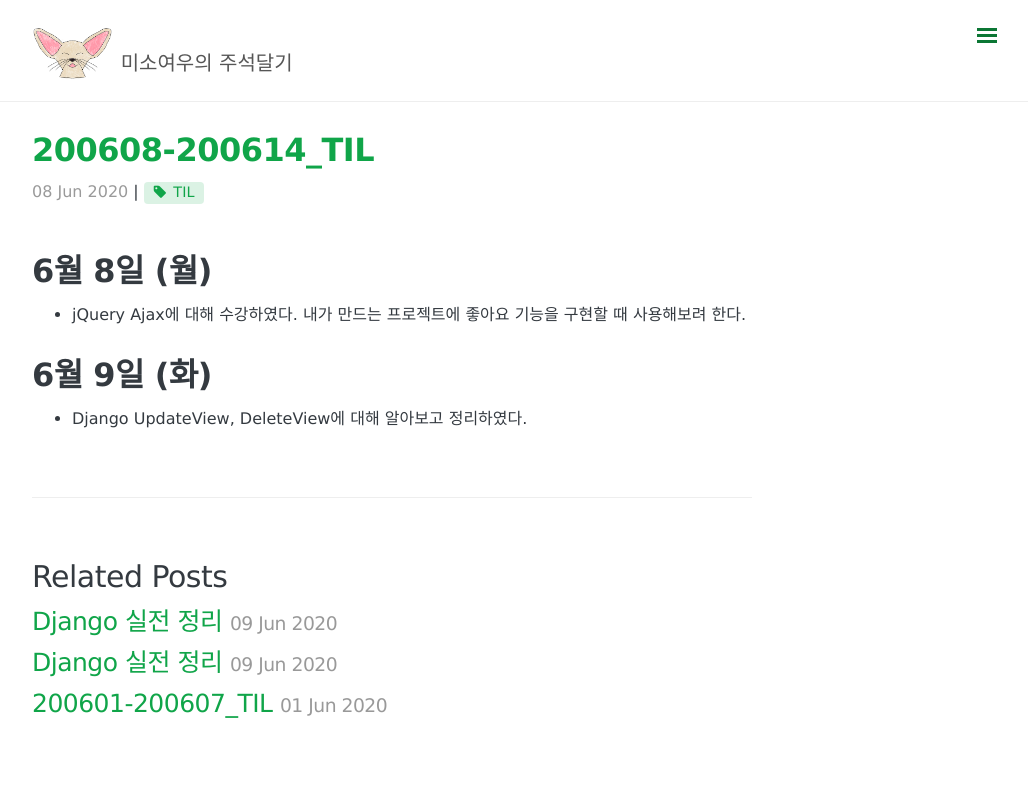
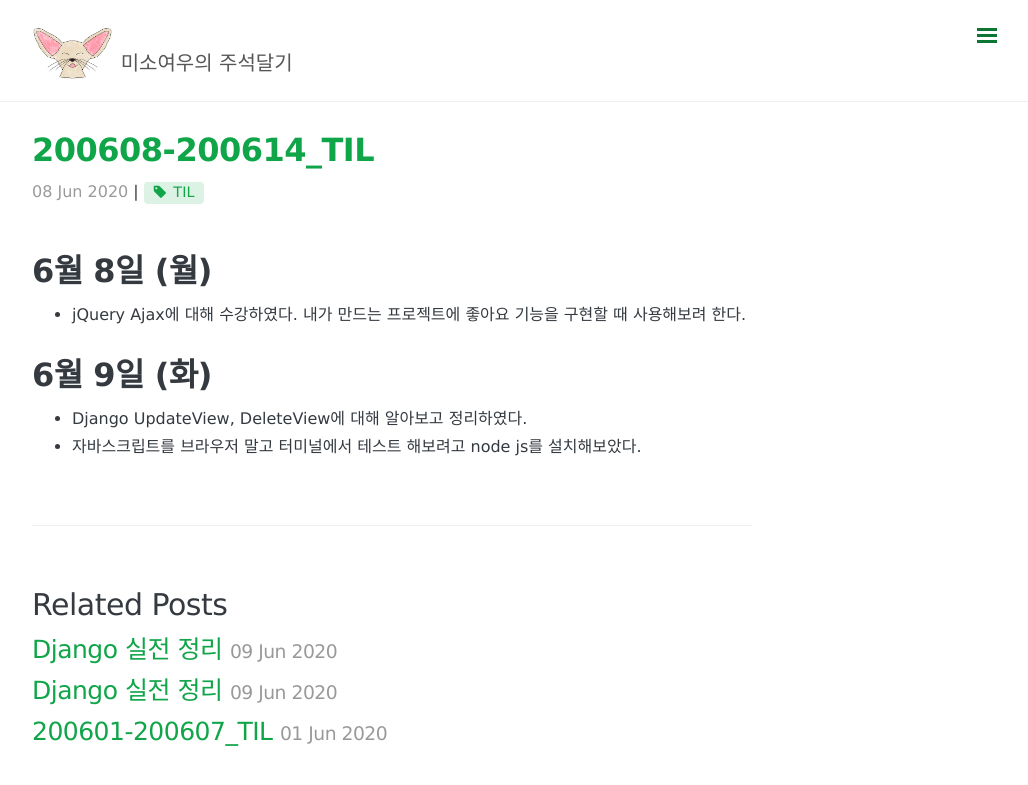
Before and after one commit to somefood/somefood.github.io, a Jekyll site: the page built from _posts/Today I Learned/2020-06-08-06-14-TIL.md, in a window 1280 px wide. Shown: the top 785 px of the page, without its empty margins (248-1276 px from the left). Built offline with Jekyll 4.4.1, drawn with Linux system fonts in a browser that asks for light colours; nearby versions of some CDN libraries; comment, search, counter and statistics services are not loaded.

Commit message:
modified post

```diff
--- a/_posts/Today I Learned/2020-06-08-06-14-TIL.md
+++ b/_posts/Today I Learned/2020-06-08-06-14-TIL.md
@@ -12,3 +12,4 @@ comments: true
 6월 9일 (화)
 =========
 - Django UpdateView, DeleteView에 대해 알아보고 정리하였다.
+- 자바스크립트를 브라우저 말고 터미널에서 테스트 해보려고 node js를 설치해보았다.
```
